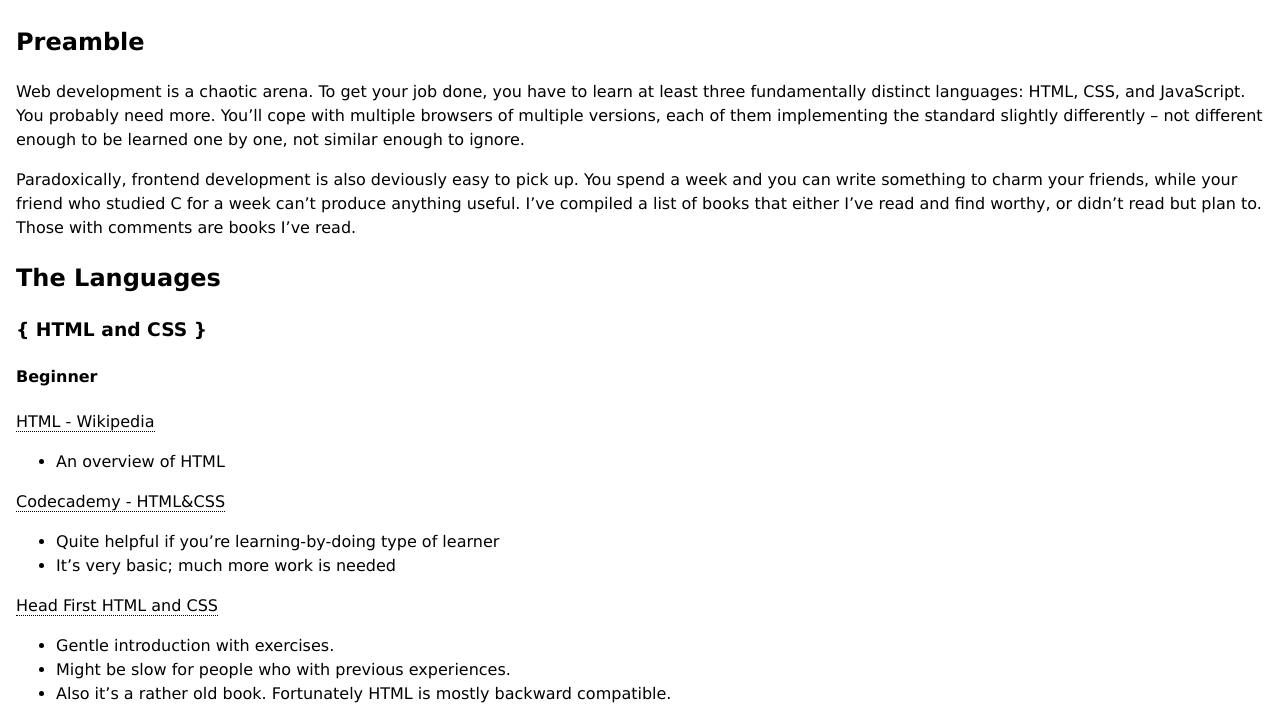
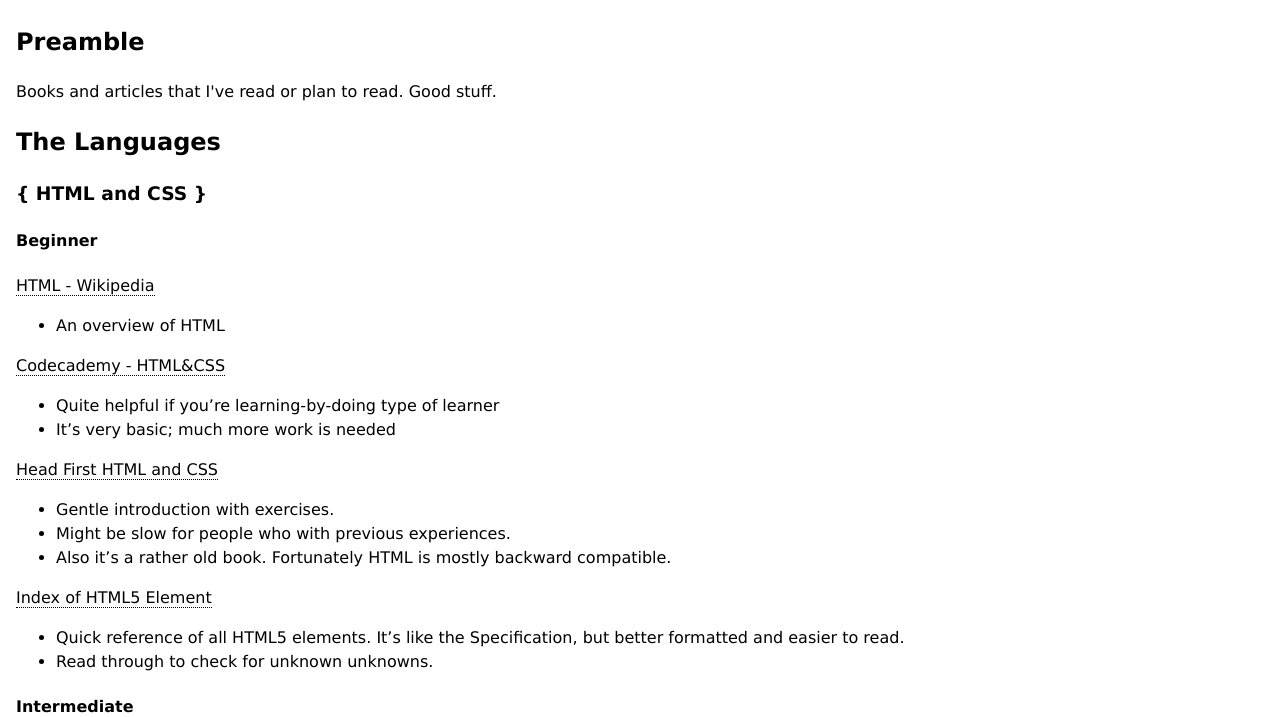
Before and after one commit to blaesus/liber, a website: page src/readwebdev/index.html in a window 1280 px wide. Shown: the part 83-800 px from the top of the page. Drawn offline with nearby package versions, Linux system fonts and the light colour scheme.

Commit message:
Improve documentation

```diff
--- a/src/readwebdev/index.html
+++ b/src/readwebdev/index.html
@@ -21,10 +21,7 @@
     <main>
       <h2>Preamble</h2>
       <p>
-        Web development is a chaotic arena. To get your job done, you have to learn at least three fundamentally distinct languages: HTML, CSS, and JavaScript. You probably need more. You’ll cope with multiple browsers of multiple versions, each of them implementing the standard slightly differently – not different enough to be learned one by one, not similar enough to ignore.
-      </p>
-      <p>
-        Paradoxically, frontend development is also deviously easy to pick up. You spend a week and you can write something to charm your friends, while your friend who studied C for a week can’t produce anything useful. I’ve compiled a list of books that either I’ve read and find worthy, or didn’t read but plan to. Those with comments are books I’ve read.
+        Books and articles that I've read or plan to read. Good stuff.
       </p>
 
       <h2>The Languages</h2>
```
Also changed, not shown: src/index.html (+1 -1 lines).
